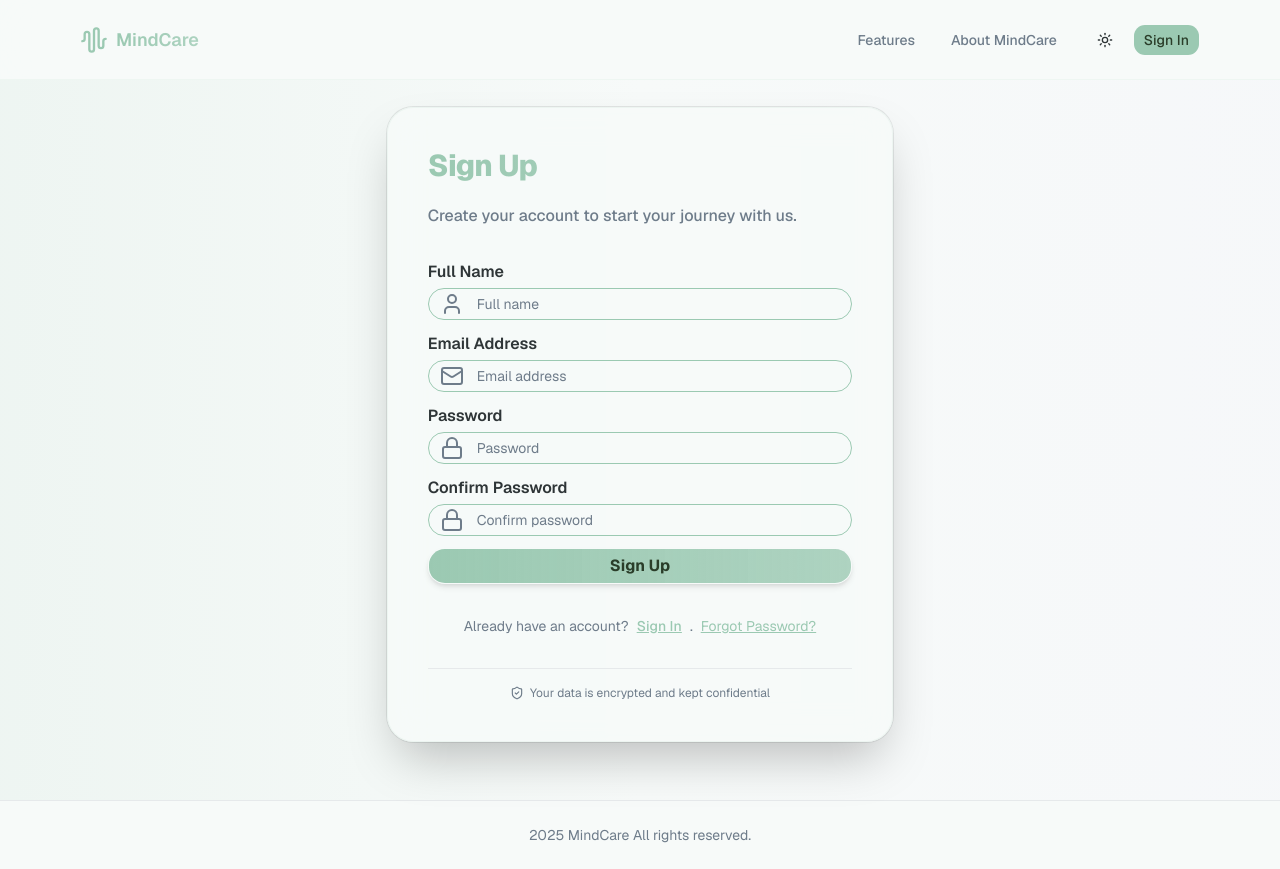
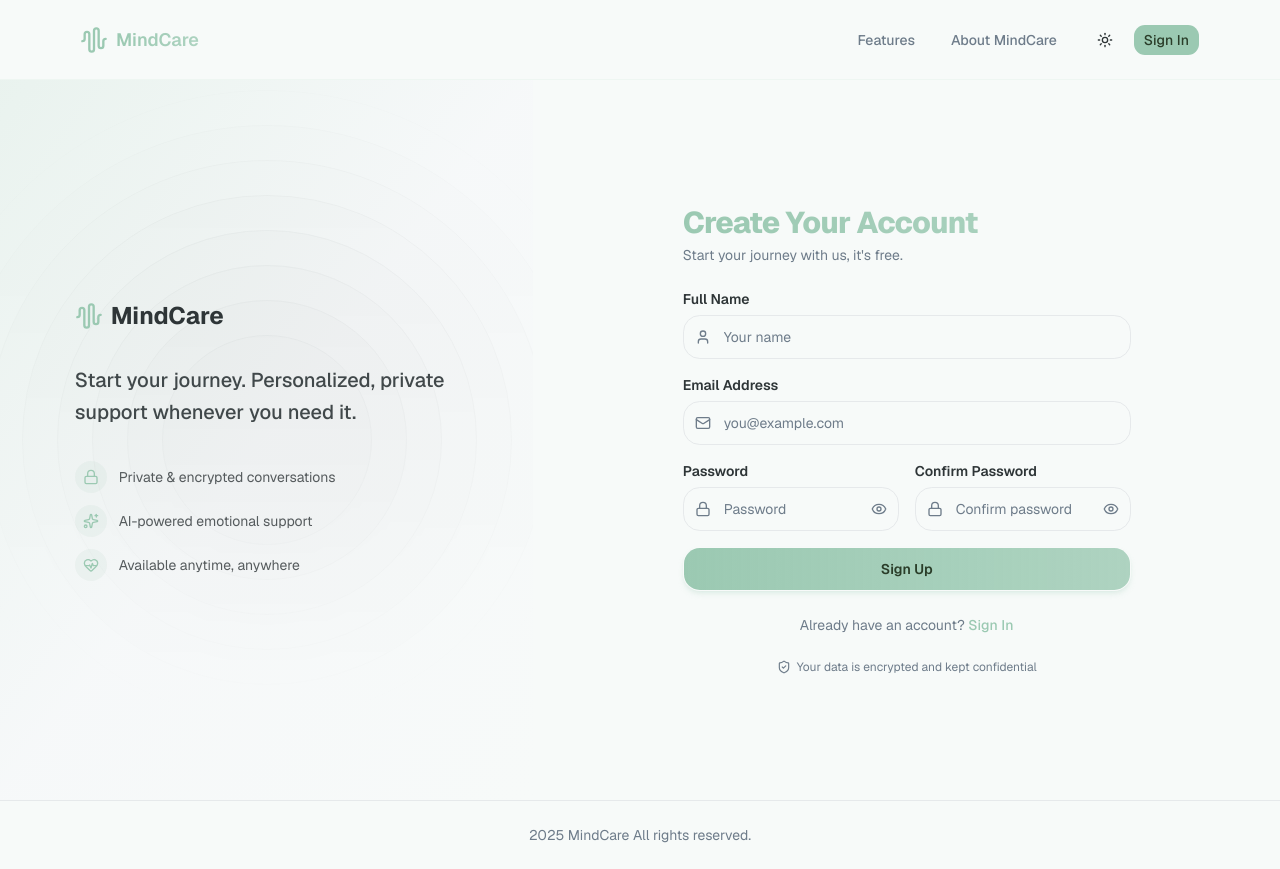
Before and after one commit to ruvindya28/AI-MentalHealth-System, a Next.js app: page /signup in a window 1280 px wide. Built offline with nearby package versions, Linux system fonts and the light colour scheme.

Commit message:
refactor: enhance login and signup page UI and validation

```diff
--- a/app/login/page.tsx
+++ b/app/login/page.tsx
@@ -2,11 +2,9 @@
 
 import { useState } from "react";
 import { useRouter } from "next/navigation";
-import { Card } from "@/components/ui/card";
-import { Container } from "@/components/ui/container";
 import { Input } from "@/components/ui/input";
 import { Button } from "@/components/ui/button";
-import { Lock, Mail, ShieldCheck, Loader2 } from "lucide-react";
+import { Mail, Loader2 } from "lucide-react";
 import Link from "next/link";
 import { AuthLayout } from "@/components/auth/auth-layout";
 import { PasswordInput } from "@/components/auth/password-input";
@@ -25,48 +23,49 @@ export default function LoginPage(){
     };
 
     return(
-        <div className="min-h-screen w-full flex items-center bg-gradient-to-r from-primary/10 via-background to-secondary/30">
-            <Container className="flex flex-col items-center justify-center w-full">
-                <Card className="w-full md:w-5/12 max-w-2xl p-8 md:p-10 rounded-3xl shadow-2xl border border-primary/10 bg-card/90 backdrop-blur-lg mt-12">
-                    <h1 className="text-2xl md:text-3xl font-extrabold bg-gradient-to-r from-primary to-primary/80 bg-clip-text text-transparent mb-1 tracking-tight">Sign In</h1>
-                    <p className="text-base text-muted-foreground font-medium">
-                        Welcome back! Please sign in to continue your journey.
+        <AuthLayout tagline="Welcome back. Continue your journey toward a calmer mind.">
+            <div className="space-y-1 mb-6">
+                <h1 className="text-2xl md:text-3xl font-extrabold bg-gradient-to-r from-primary to-primary/80 bg-clip-text text-transparent tracking-tight">
+                    Sign In
+                </h1>
+                <p className="text-sm text-muted-foreground">
+                    Please sign in to continue your journey.
                 </p>
-                    <form onSubmit={handleSubmit} className="space-y-3 mt-4">
-                            <div>
-                            <label htmlFor="email" className="block text-base font-semibold mb-1">
+            </div>
+
+            <form onSubmit={handleSubmit} className="space-y-4">
+                <div className="space-y-1.5">
+                    <label htmlFor="email" className="block text-sm font-semibold">
                         Email Address
                     </label>
                     <div className="relative">
-                                <Mail className="absolute left-3 top-1/2 transform -translate-y-1/2 text-muted-foreground" />
+                        <Mail className="absolute left-3 top-1/2 -translate-y-1/2 w-4 h-4 text-muted-foreground" />
                         <Input
                             id="email"
                             type="email"
-                                    placeholder="Email address"
+                            placeholder="you@example.com"
                             value={email}
-                                    onChange={(e) => setEmail(e.target.value)} required
-                                    className="pl-12 py-2 text-base rounded-xl bg-card bg-opacity-80 border border-primary focus:outline-none focus:ring-2 focus:ring-primarytext-white placeholder:text-muted-foreground"
+                            onChange={(e) => setEmail(e.target.value)}
+                            required
+                            className="pl-10 h-11 rounded-xl"
                         />
                     </div>
                 </div>
-                            <div>
-                                <label htmlFor="password" className="block text-base font-semibold mb-1">
+
+                <div className="space-y-1.5">
+                    <div className="flex items-center justify-between">
+                        <label htmlFor="password" className="block text-sm font-semibold">
                             Password
                         </label>
-                                <div className="relative">
-                                    <Lock className="absolute left-3 top-1/2 transform -translate-y-1/2 text-muted-foreground" />
-                                    <Input
-                                        id="password"
-                                        type="password"
-                                        placeholder="Password"
-                                        value={password}
-                                        onChange={(e) => setPassword(e.target.value)} required
-                                        className="pl-12 py-2 text-base rounded-xl bg-card bg-opacity-80 border border-primary focus:outline-none focus:ring-2 focus:ring-primarytext-white placeholder:text-muted-foreground"
-                                    />
+                        <Link href="/forgot-password" className="text-xs text-primary hover:underline">
+                            Forgot password?
+                        </Link>
                     </div>
+                    <PasswordInput id="password" value={password} onChange={setPassword} />
                 </div>
+
                 <Button
-                            className="w-full py-2 text-base rounded-xl font-bold bg-gradient-to-r from-primary to-primary/80 shadow-md hover:from-primary/80 hover:to-primary"
+                className="w-full h-11 rounded-xl font-semibold bg-gradient-to-r from-primary to-primary/80 shadow-md shadow-primary/20 hover:from-primary/90 hover:to-primary"
                 size="lg"
                 type="submit"
                 disabled={isSubmitting}
@@ -81,18 +80,13 @@ export default function LoginPage(){
                     )}
                 </Button>
             </form>
-                    <div className="flex items-center justify-center gap-2 text-sm mt-4">
-                        <span className="text-muted-foreground">Don&apos;t have an account?</span>
-                        <Link href="/signup" className="text-primary font-medium underline">Sign Up</Link>
-                        <span className="text-muted-foreground">.</span>
-                        <Link href="/forgot-password" className="text-primary underline">Forgot Password?</Link>
-                    </div>
-                    <div className="flex items-center justify-center gap-1.5 text-xs text-muted-foreground mt-4 border-t pt-4">
-                        <ShieldCheck className="w-3.5 h-3.5" />
-                        Your data is encrypted and kept confidential
-                    </div>
-                    </Card>
-                    </Container>
-        </div>
+
+            <p className="text-center text-sm text-muted-foreground mt-6">
+                Don&apos;t have an account?{" "}
+                <Link href="/signup" className="text-primary font-medium hover:underline">
+                    Sign Up
+                </Link>
+            </p>
+        </AuthLayout>
     )
 }
--- a/app/signup/page.tsx
+++ b/app/signup/page.tsx
@@ -2,11 +2,9 @@
 
 import { useState } from "react";
 import { useRouter } from "next/navigation";
-import { Card } from "@/components/ui/card";
-import { Container } from "@/components/ui/container";
 import { Input } from "@/components/ui/input";
 import { Button } from "@/components/ui/button";
-import { Lock, Mail, ShieldCheck, Loader2, User } from "lucide-react";
+import { Mail, User, Loader2 } from "lucide-react";
 import Link from "next/link";
 import { AuthLayout } from "@/components/auth/auth-layout";
 import { PasswordInput } from "@/components/auth/password-input";
@@ -22,6 +20,10 @@ export default function SignupPage(){
 
     const handleSubmit = (e: React.FormEvent) => {
         e.preventDefault();
+        if (password.length < 8) {
+            setError("Password must be at least 8 characters");
+            return;
+        }
         if (password !== confirmPassword) {
             setError("Passwords don't match");
             return;
@@ -33,83 +35,79 @@ export default function SignupPage(){
     };
 
     return(
-        <div className="min-h-screen w-full flex items-center bg-gradient-to-r from-primary/10 via-background to-secondary/30">
-            <Container className="flex flex-col items-center justify-center w-full">
-                <Card className="w-full md:w-5/12 max-w-2xl p-8 md:p-10 rounded-3xl shadow-2xl border border-primary/10 bg-card/90 backdrop-blur-lg mt-12">
-                    <h1 className="text-2xl md:text-3xl font-extrabold bg-gradient-to-r from-primary to-primary/80 bg-clip-text text-transparent mb-1 tracking-tight">Sign Up</h1>
-                    <p className="text-base text-muted-foreground font-medium">
-                        Create your account to start your journey with us.
+        <AuthLayout tagline="Start your journey. Personalized, private support whenever you need it.">
+            <div className="space-y-1 mb-6">
+                <h1 className="text-2xl md:text-3xl font-extrabold bg-gradient-to-r from-primary to-primary/80 bg-clip-text text-transparent tracking-tight">
+                    Create Your Account
+                </h1>
+                <p className="text-sm text-muted-foreground">
+                    Start your journey with us, it&apos;s free.
                 </p>
-                    <form onSubmit={handleSubmit} className="space-y-3 mt-4">
-                            <div>
-                                <label htmlFor="name" className="block text-base font-semibold mb-1">
+            </div>
+
+            <form onSubmit={handleSubmit} className="space-y-4">
+                <div className="space-y-1.5">
+                    <label htmlFor="name" className="block text-sm font-semibold">
                         Full Name
                     </label>
                     <div className="relative">
-                                    <User className="absolute left-3 top-1/2 transform -translate-y-1/2 text-muted-foreground" />
+                        <User className="absolute left-3 top-1/2 -translate-y-1/2 w-4 h-4 text-muted-foreground" />
                         <Input
                             id="name"
                             type="text"
-                                        placeholder="Full name"
+                            placeholder="Your name"
                             value={name}
-                                        onChange={(e) => setName(e.target.value)} required
-                                        className="pl-12 py-2 text-base rounded-xl bg-card bg-opacity-80 border border-primary focus:outline-none focus:ring-2 focus:ring-primarytext-white placeholder:text-muted-foreground w-full"
+                            onChange={(e) => setName(e.target.value)}
+                            required
+                            className="pl-10 h-11 rounded-xl"
                         />
                     </div>
                 </div>
-                            <div>
-                            <label htmlFor="email" className="block text-base font-semibold mb-1">
+
+                <div className="space-y-1.5">
+                    <label htmlFor="email" className="block text-sm font-semibold">
                         Email Address
                     </label>
                     <div className="relative">
-                                <Mail className="absolute left-3 top-1/2 transform -translate-y-1/2 text-muted-foreground" />
+                        <Mail className="absolute left-3 top-1/2 -translate-y-1/2 w-4 h-4 text-muted-foreground" />
                         <Input
                             id="email"
                             type="email"
-                                    placeholder="Email address"
+                            placeholder="you@example.com"
                             value={email}
-                                    onChange={(e) => setEmail(e.target.value)} required
-                                    className="pl-12 py-2 text-base rounded-xl bg-card bg-opacity-80 border border-primary focus:outline-none focus:ring-2 focus:ring-primarytext-white placeholder:text-muted-foreground"
+                            onChange={(e) => setEmail(e.target.value)}
+                            required
+                            className="pl-10 h-11 rounded-xl"
                         />
                     </div>
                 </div>
-                            <div>
-                                <label htmlFor="password" className="block text-base font-semibold mb-1">
+
+                <div className="grid grid-cols-1 sm:grid-cols-2 gap-4">
+                    <div className="space-y-1.5">
+                        <label htmlFor="password" className="block text-sm font-semibold">
                             Password
                         </label>
-                                <div className="relative">
-                                    <Lock className="absolute left-3 top-1/2 transform -translate-y-1/2 text-muted-foreground" />
-                                    <Input
-                                        id="password"
-                                        type="password"
-                                        placeholder="Password"
-                                        value={password}
-                                        onChange={(e) => setPassword(e.target.value)} required
-                                        className="pl-12 py-2 text-base rounded-xl bg-card bg-opacity-80 border border-primary focus:outline-none focus:ring-2 focus:ring-primarytext-white placeholder:text-muted-foreground"
+                        <PasswordInput id="password" value={password} onChange={setPassword} />
+                    </div>
+                    <div className="space-y-1.5">
+                        <label htmlFor="confirmPassword" className="block text-sm font-semibold">
+                            Confirm Password
+                        </label>
+                        <PasswordInput
+                            id="confirmPassword"
+                            value={confirmPassword}
+                            onChange={setConfirmPassword}
+                            placeholder="Confirm password"
                         />
                     </div>
                 </div>
-                            <div>
-                                <label htmlFor="confirmPassword" className="block text-base font-semibold mb-1">
-                                    Confirm Password
-                                </label>
-                                <div className="relative">
-                                    <Lock className="absolute left-3 top-1/2 transform -translate-y-1/2 text-muted-foreground" />
-                                    <Input
-                                        id="confirmPassword"
-                                        type="password"
-                                        placeholder="Confirm password"
-                                        value={confirmPassword}
-                                        onChange={(e) => setConfirmPassword(e.target.value)} required
-                                        className="pl-12 py-2 text-base rounded-xl bg-card bg-opacity-80 border border-primary focus:outline-none focus:ring-2 focus:ring-primarytext-white placeholder:text-muted-foreground"
-                                    />
-                                </div>
-                            </div>
+
                 {error && (
                     <p className="text-sm text-destructive font-medium">{error}</p>
                 )}
+
                 <Button
-                            className="w-full py-2 text-base rounded-xl font-bold bg-gradient-to-r from-primary to-primary/80 shadow-md hover:from-primary/80 hover:to-primary"
+                className="w-full h-11 rounded-xl font-semibold bg-gradient-to-r from-primary to-primary/80 shadow-md shadow-primary/20 hover:from-primary/90 hover:to-primary"
                 size="lg"
                 type="submit"
                 disabled={isSubmitting}
@@ -124,18 +122,13 @@ export default function SignupPage(){
                     )}
                 </Button>
             </form>
-                    <div className="flex items-center justify-center gap-2 text-sm mt-4">
-                        <span className="text-muted-foreground">Already have an account?</span>
-                        <Link href="/login" className="text-primary font-medium underline">Sign In</Link>
-                        <span className="text-muted-foreground">.</span>
-                        <Link href="/forgot-password" className="text-primary underline">Forgot Password?</Link>
-                    </div>
-                    <div className="flex items-center justify-center gap-1.5 text-xs text-muted-foreground mt-4 border-t pt-4">
-                        <ShieldCheck className="w-3.5 h-3.5" />
-                        Your data is encrypted and kept confidential
-                    </div>
-                    </Card>
-                    </Container>
-        </div>
+
+            <p className="text-center text-sm text-muted-foreground mt-6">
+                Already have an account?{" "}
+                <Link href="/login" className="text-primary font-medium hover:underline">
+                    Sign In
+                </Link>
+            </p>
+        </AuthLayout>
     )
 }
```
Lines whose indentation alone changed are shown as unchanged.
